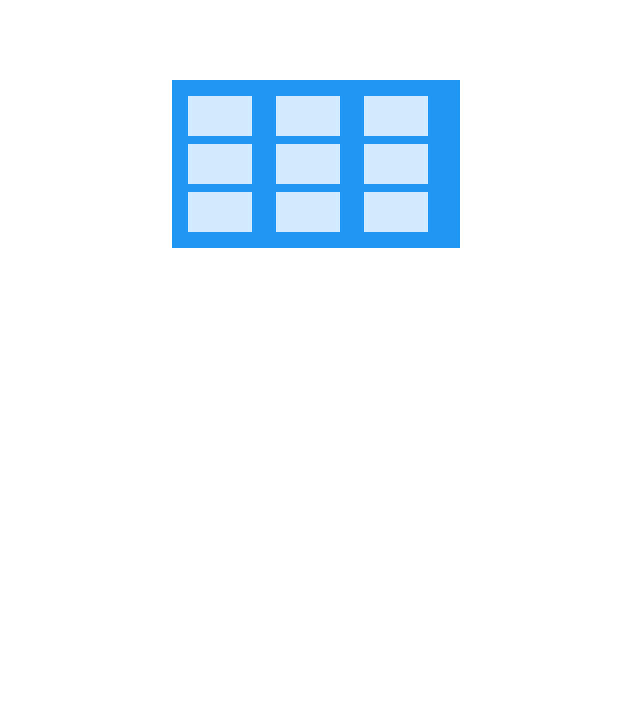
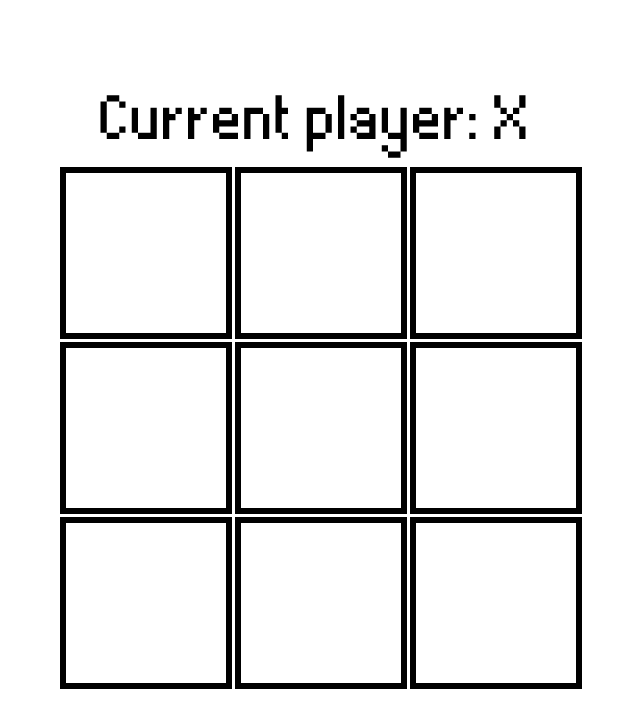
Before and after one commit to m1t9/react-game, a React (Create React App) app: page / in a window 1280 px wide. Shown: the top 728 px of the page, without its empty margins (324-964 px from the left). Built offline with nearby package versions, Linux system fonts and the light colour scheme.

Commit message:
feat: status/style

```diff
--- a/src/components/BoardComp.tsx
+++ b/src/components/BoardComp.tsx
@@ -7,11 +7,13 @@ import { Board } from '../model/Board';
 const board: Board = new Board();
 
 let currnetPlayer: boolean = true;
+// let status: string = `Current player: X`
 
 interface ICell {
   value: string | number,
   x: number,
   y: number,
+  // onClick: React.MouseEventHandler<HTMLButtonElement>;
 }
 
 interface IState {
@@ -30,18 +32,13 @@ class Cell extends React.Component<ICell, IState> {
       y: props.y,
       aviable: true,
     }
+    this.clickHandler = this.clickHandler.bind(this);
   }
 
   // clickHandler() {
 
   // }
-
-  render() {
-    return (
-      <div
-        className="cell"
-        key={this.state.x * CONSTANTS.FIELD_SIZE + this.state.y}
-        onClick={() => {
+  clickHandler() {
     if (this.state.aviable && board.checkWinner().figure === 'n') {
       const figure: string = currnetPlayer ? 'X' : 'O';
       this.setState({value: figure});
@@ -49,13 +46,22 @@ class Cell extends React.Component<ICell, IState> {
       // console.log(board.checkWinner());
       currnetPlayer = !currnetPlayer;
       this.setState({aviable: !this.state.aviable});
+      // console.log(this);
 
-            if (board.checkWinner().figure !== 'n') alert(`Winner: ${board.checkWinner().figure}`);
+      // if (board.checkWinner().figure !== 'n') alert(`Winner: ${board.checkWinner().figure}`);
     } else {
       return;
     }
+  }
 
-        }}
+  render() {
+    const completed: string = board.checkWinner().figure === 'n' ? 'cell' : 'cell completed ex4';
+    return (
+      <div
+        className={`${this.state.aviable ? completed : 'cell insert'}`}
+        // className="cell"
+        // key={this.state.x * CONSTANTS.FIELD_SIZE + this.state.y}
+        onClick={this.clickHandler}
       >
         {this.state.value}
       </div>
@@ -63,11 +69,21 @@ class Cell extends React.Component<ICell, IState> {
   }
 }
 
-export class BoardComp extends React.Component {
+export class BoardComp extends React.Component<any, any> {
+  constructor(props: any) {
+    super(props);
+    this.state = {
+      status: `Current player: X`,
+      isNext: true,
+    }
+    this.changeFigureState = this.changeFigureState.bind(this);
+  }
+
   repBoard: any[] = [];
 
   renderCell(value: number, x: number, y: number) {
-    return <Cell value={value} x={x} y={y} />
+    // return <Cell value={value} x={x} y={y} onClick={() => {console.log('wow')}}/>
+    return <Cell value={value} x={x} y={y}/>
   }
 
   createBoard(): any[] {
@@ -85,16 +101,33 @@ export class BoardComp extends React.Component {
     return res;
   }
 
+  changeFigureState() {
+    this.setState({isNext: !this.state.isNext});
+  }
+
   render() {
+    // currnetPlayer ? this.setState({status: 'X'}) : this.setState({status: 'O'});
+    // this.setState({status: 'O'});
+    let status: string;
+    const winner = board.checkWinner().figure;
+    if (winner !== 'n') {
+      status = `Winner: ${winner}`
+    } else {
+      status = this.state.isNext ? 'Current player: X' : 'Current player: O';
+    }
 
     const res = this.createBoard();
 
     return (
+      <div>
+        <div className="status">{status}</div>
         <div
+          onClick={this.changeFigureState}
           key="board"
           className="board">
           {res}
         </div>
+      </div>
     )
   }
 }
--- a/src/index.css
+++ b/src/index.css
@@ -1,10 +1,17 @@
+@font-face {
+  font-family: 'Thintel';
+  src: url('./assets/Thintel.ttf');
+}
+
 body {
   margin: 0;
-  font-family: -apple-system, BlinkMacSystemFont, 'Segoe UI', 'Roboto', 'Oxygen',
+  /* font-family: -apple-system, BlinkMacSystemFont, 'Segoe UI', 'Roboto', 'Oxygen',
     'Ubuntu', 'Cantarell', 'Fira Sans', 'Droid Sans', 'Helvetica Neue',
-    sans-serif;
+    sans-serif; */
+  font-family: 'Thintel';
   -webkit-font-smoothing: antialiased;
   -moz-osx-font-smoothing: grayscale;
+  font-size: 100px;
 }
 
 code {
@@ -13,20 +20,52 @@ code {
 }
 
 .cell {
-  height: 2.5rem;
-  width: 80%;
-  text-align: center;
-  background-color: rgba(255, 255, 255, 0.8);
+  height: 10rem;
+  width: 10rem;
+
+  display: flex;
+  justify-content: center;
+  align-items: center;
+
+  border: 6px solid rgb(0, 0, 0);
   cursor: pointer;
+
+  /* transition: all 3s; */
+
+}
+
+.insert {
+  animation: fadeIn ease 1s;
+}
+
+@keyframes fadeIn {
+  0% {
+    color: rgba(0, 0, 0, 0);
+  }
+
+  100% {
+    color: rgba(0, 0, 0, 1);
+  }
+}
+
+.cell:hover{
+  background-color: rgba(0, 0, 0, 0.2);
+  transition: 0.5s;
 }
 
 .board {
-  background-color: #2196F3;
+  /* background-color: #2196F3; */
   display: grid;
   grid-template-columns: 1fr 1fr 1fr;
-  grid-gap: 0.5rem;
-  padding: 1rem;
-  width: 20%;
+  grid-gap: 0.2rem;
+  /* padding: 5rem; */
+  width: 32rem;
+  height: 8.5rem;
   margin: 0 auto;
-  margin-top: 5rem;
+  /* margin-top: 5rem; */
 }
+
+.status {
+  margin-top: 4rem;
+  text-align: center;
+}
```
Also changed, not shown: src/assets/Thintel.ttf (added). Lines whose indentation alone changed are shown as unchanged.
